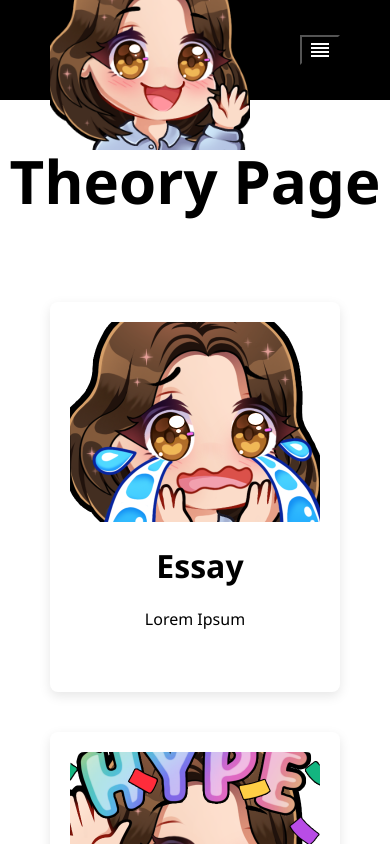
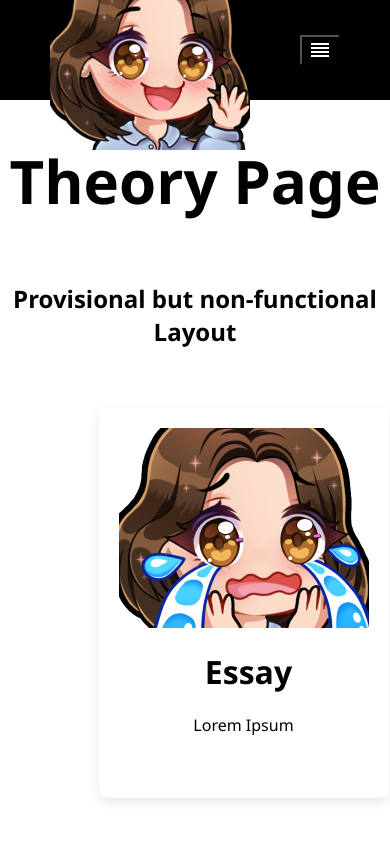
Before and after one commit to KateDeBruyn/React-Site, a React (Create React App) app in the folder myreactapp/: page /menu in a window 390 px wide. Shown: the top 844 px of the page. Built offline with nearby package versions, Linux system fonts and the light colour scheme.

Commit message:
PC Switch
Update for switch

```diff
--- a/myreactapp/src/pages/Menu.js
+++ b/myreactapp/src/pages/Menu.js
@@ -8,13 +8,16 @@ export default class Menu extends Component {
     return (
       <div className='menu'>
         <h1 className='menuTitle'>Theory Page</h1>
-        <div>
+        <h2>Provisional but non-functional Layout</h2>
+        <div className='menuList'>
             {MenuList.map((menuItem, value) => {
                 return(
                     <MenuItem value={value} name={menuItem.name} image={menuItem.image} description={menuItem.description}/>
                 )
             })}
         </div>
+        <h2 className='menuTitle'>Theory Content</h2>
+        <article></article>
       </div>
     )
   }
--- a/myreactapp/src/styles/Menu.css
+++ b/myreactapp/src/styles/Menu.css
@@ -16,7 +16,7 @@
     width: 70vw;
     height: auto;
     display: grid;
-    grid-template-rows: 1fr;
+    grid-template-columns: 1fr 1fr 1fr;
     place-items: center;
 }
 
@@ -31,7 +31,7 @@
 }
 
 .menuItem:hover{
-    box-shadow: rgba(0, 0, 0, 0.1) 0px 4px 12px;
+    box-shadow: rgba(0, 0, 0, 0.7) 0px 4px 12px;
     transition: 0.5s ease-in-out;
     cursor: pointer;
 }
@@ -49,3 +49,15 @@
 .menuItem h1, menuItem p{
     margin-left: 10px;
 }
+
+@media only screen and (max-width: 1300px) {
+    .menuList{
+        grid-template-columns: 1fr 1fr;
+    }
+}
+
+@media only screen and (max-width: 800px) {
+    .menuList{
+        grid-template-columns: 1fr;
+    }
+}
```
